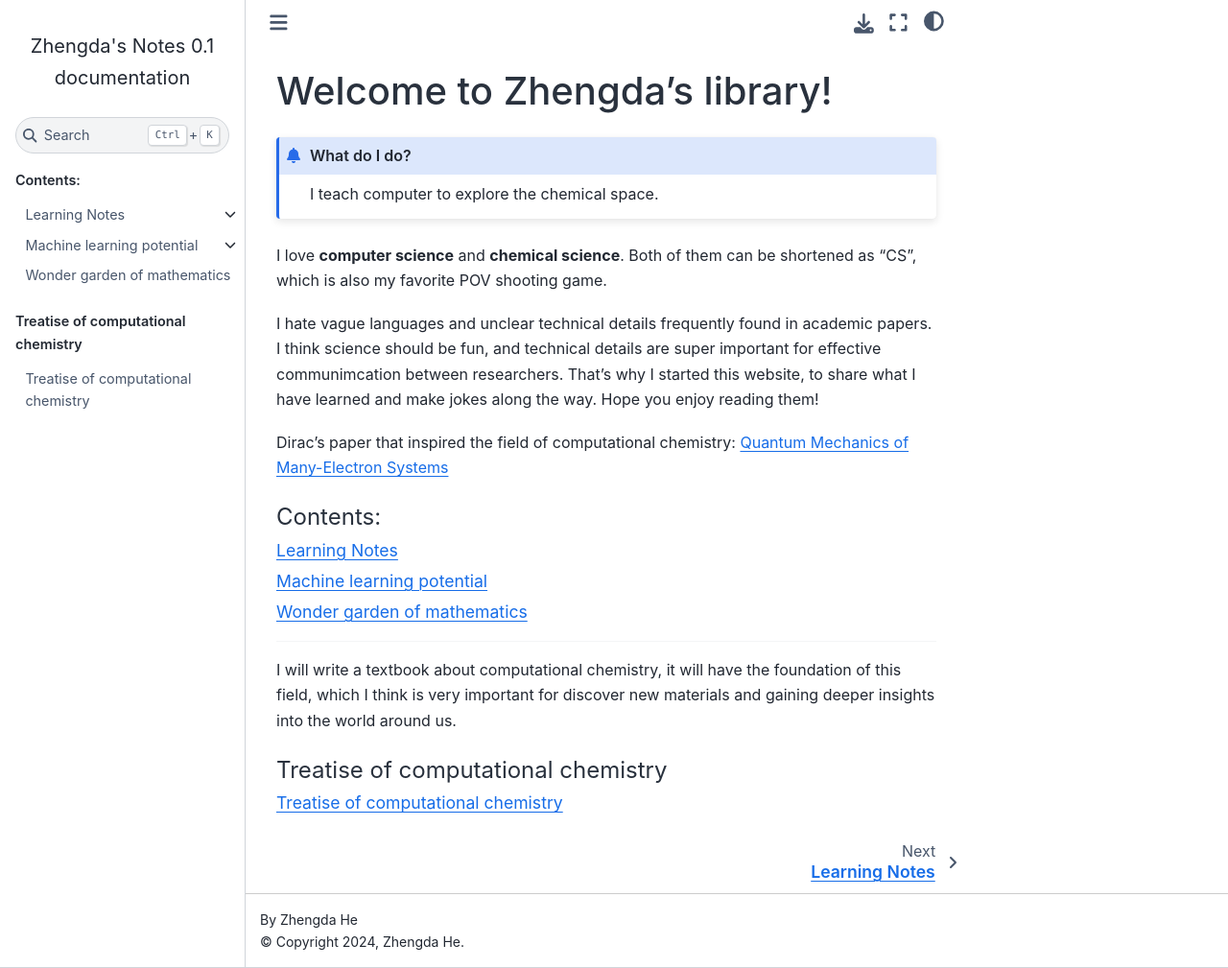
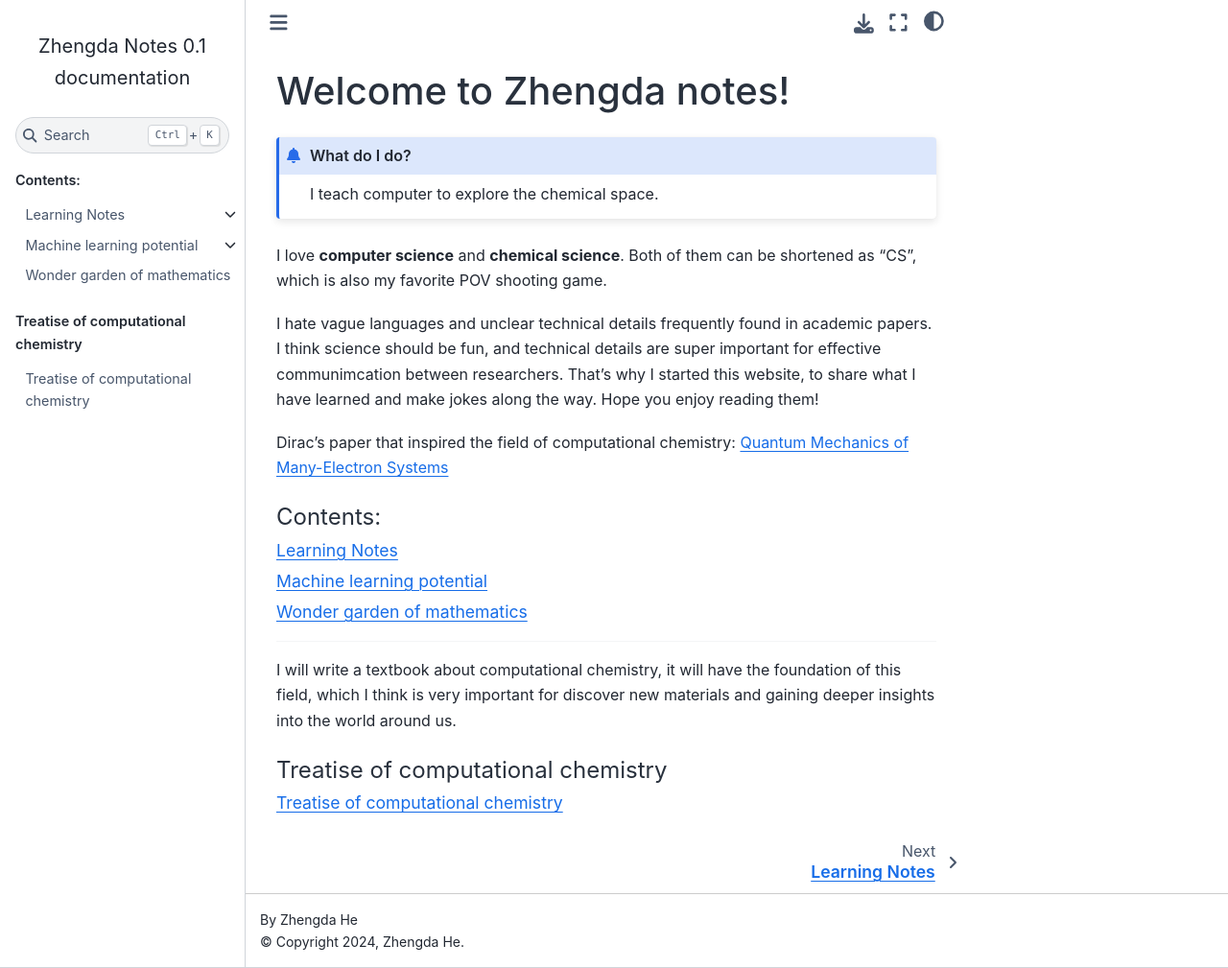
Before and after one commit to hezhengda/my_notes, a Sphinx documentation site: the page built from source/index.rst, in a window 1280 px wide and 1009 px high. Shown: the whole window at 96% size. Built offline with Sphinx 7.4.7 and the Sphinx Book theme 1.1.4, drawn with Linux system fonts in a browser that asks for light colours.

Commit message:
change the name to Zhengda notes

```diff
--- a/source/conf.py
+++ b/source/conf.py
@@ -6,7 +6,7 @@
 # -- Project information -----------------------------------------------------
 # https://www.sphinx-doc.org/en/master/usage/configuration.html#project-information
 
-project = "Zhengda's Notes"
+project = "Zhengda Notes"
 copyright = '2024, Zhengda He'
 author = 'Zhengda He'
 release = '0.1'
--- a/source/index.rst
+++ b/source/index.rst
@@ -3,7 +3,7 @@
    You can adapt this file completely to your liking, but it should at least
    contain the root `toctree` directive.
 
-Welcome to Zhengda's library!
+Welcome to Zhengda notes!
 =============================================================================
 
 .. admonition:: What do I do?
```
